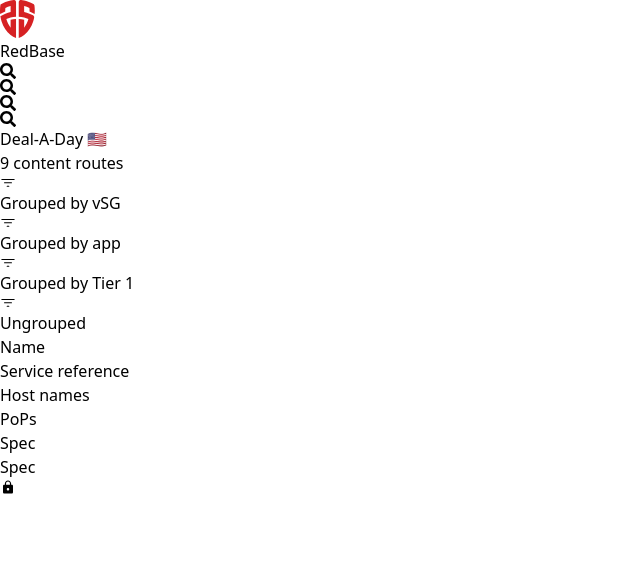
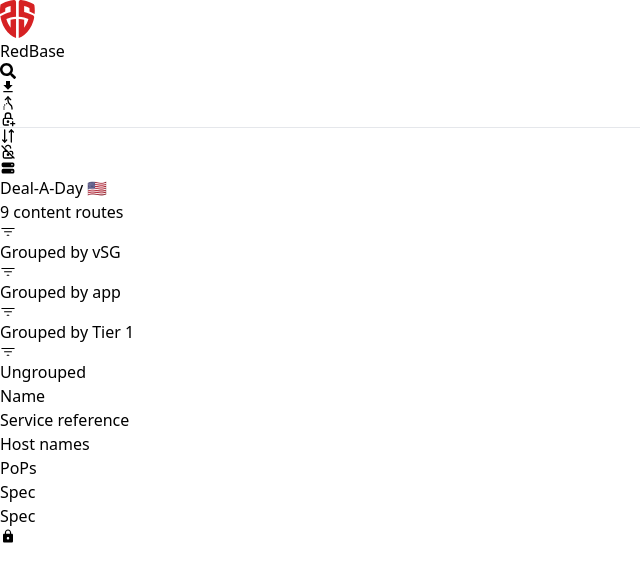
Before and after one commit to mikee-delos-santos/redshield-demo, a React (Vite) app in the folder redshield-frontend/: page / in a window 1280 px wide. Shown: the top 582 px of the page, without its empty margins (0-640 px from the left). Built offline with nearby package versions, Linux system fonts and the light colour scheme.

Commit message:
side nav actions

```diff
--- a/redshield-frontend/src/components/Main.tsx
+++ b/redshield-frontend/src/components/Main.tsx
@@ -40,8 +40,9 @@
               <div>Spec</div>
               <div>Spec</div>
               <div><IoMdLock/></div>
+            </header>
 
-            </header>
+
 
           </div>
         </article>
--- a/redshield-frontend/src/components/SideNav.tsx
+++ b/redshield-frontend/src/components/SideNav.tsx
@@ -1,13 +1,21 @@
 import { FaSearch } from "react-icons/fa";
+import { HiServer } from "react-icons/hi";
+import { MdFileDownload } from "react-icons/md";
+import { TbArrowMergeAltRight, TbArrowsDownUp, TbLockOpenOff, TbLockPlus } from "react-icons/tb";
 
 function SideNav() {
   return <>
     <div className="absolute left-0 p-2 h-full bg-slate-700">
       <div className="flex-col text-white p-2 space-y-10">
-        <FaSearch className="my-3"/>
-        <FaSearch className="my-3"/>
-        <FaSearch className="my-3"/>
-        <FaSearch className="my-3"/>
+        <FaSearch/>
+        <MdFileDownload />
+        <TbArrowMergeAltRight />
+        <TbLockPlus />
+        <hr className="mx-[-16px] border-orange-50"/>
+        <TbArrowsDownUp />
+        <TbLockOpenOff />
+        <HiServer />
+
       </div>
 
     </div>
```
